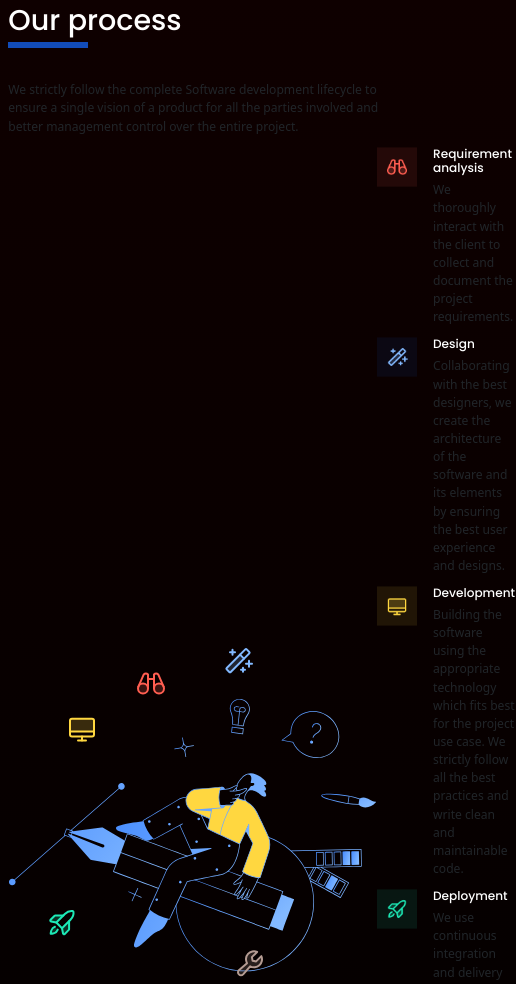
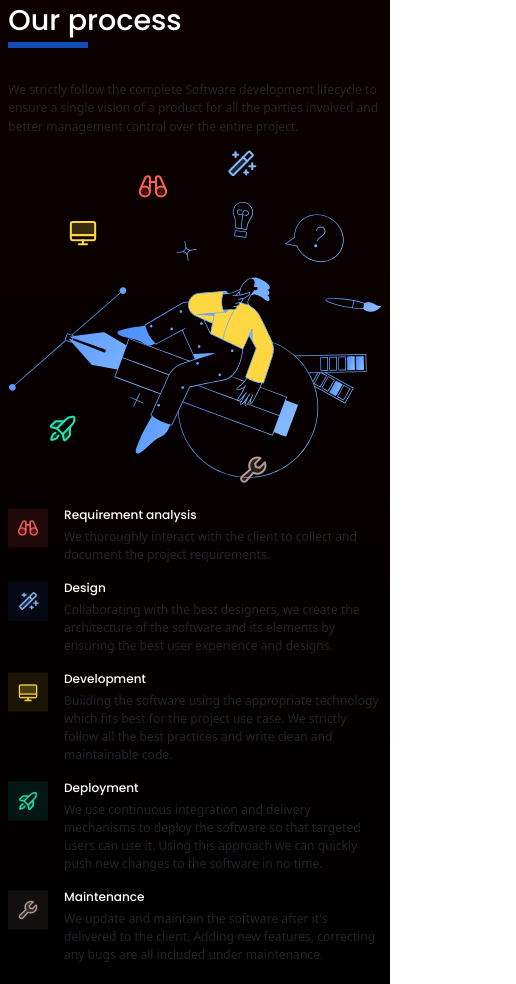
Before and after one commit to Evoqys/evoqys2.0, a Gatsby site: page / in a window 390 px wide. Shown: the part 1307-2291 px from the top of the page, 516 px wide, since content can reach past the window. Built offline with nearby package versions, Linux system fonts and the light colour scheme; Gatsby itself is replaced by a stand-in of ours.

Commit message:
feat: completed process section for mobile

```diff
--- a/src/sections/OurProcess/OurProcess.tsx
+++ b/src/sections/OurProcess/OurProcess.tsx
@@ -43,7 +43,7 @@ const PROCESS = [
 
 
 const Step: React.FC<{ image: any, title: string, desc: string }> = ({ image, title, desc }) => (
-    <div className='d-flex'>
+    <div className='d-flex my-2'>
         <img width='40' height='40' src={image} alt='Requirement'/>
         <div className='d-flex flex-column ms-4'>
             <h6 className='text-white'>{title}</h6>
@@ -60,9 +60,9 @@ const OurProcess: React.FC = (props: any) => {
                 We strictly follow the complete Software development lifecycle to ensure a single vision of a product
                 for all the parties involved and better management control over the entire project.
             </p>
-            <div className='d-flex align-items-md-center justify-content-between'>
+            <div className='d-flex flex-column flex-md-row align-items-md-center justify-content-between'>
                 <img src={OurProcessImage} alt='Our process' className='img-fluid'/>
-                <div className='ms-md-5'>
+                <div className='ms-md-5 mt-4'>
                     {
                         PROCESS.map(p => (
                             <Step
```
